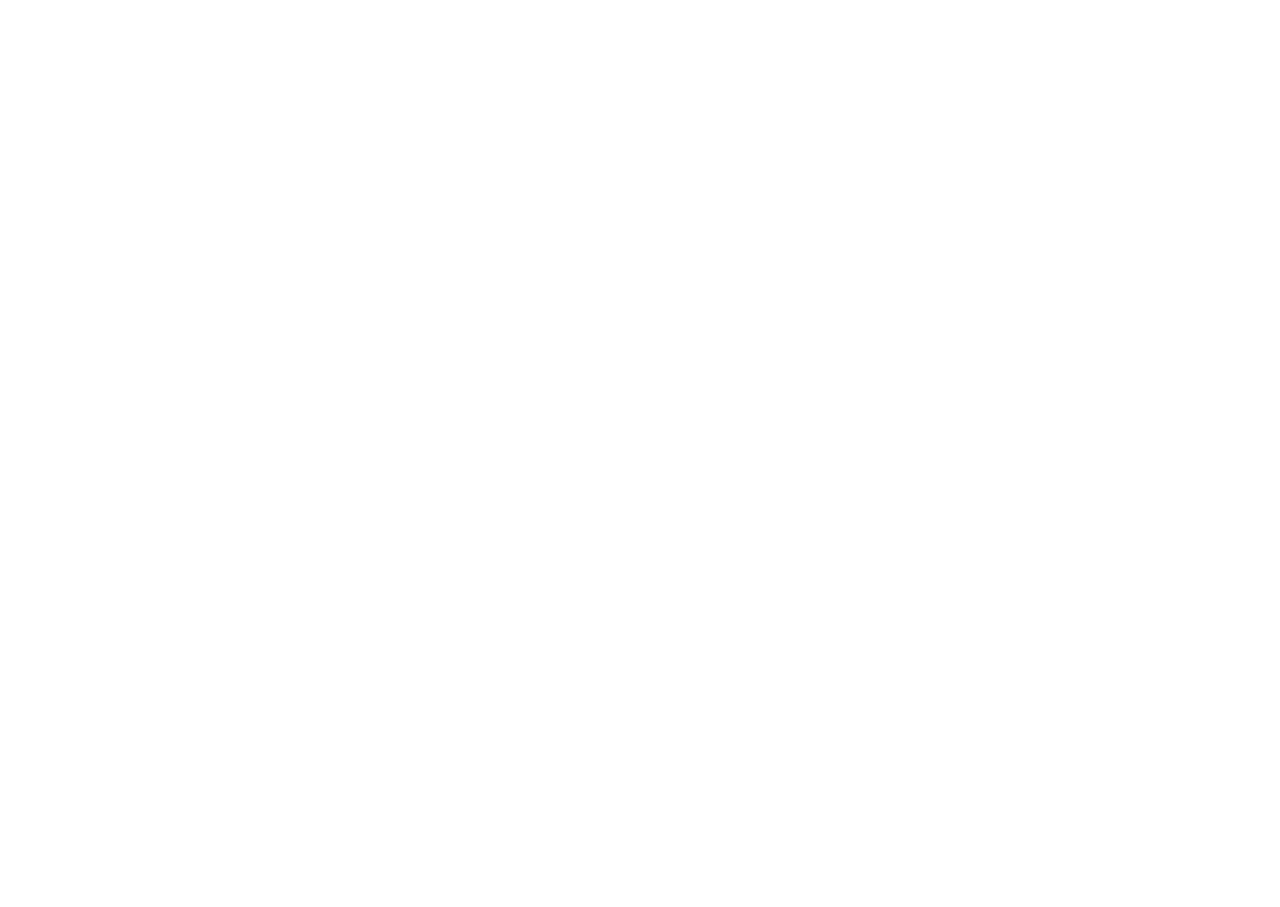
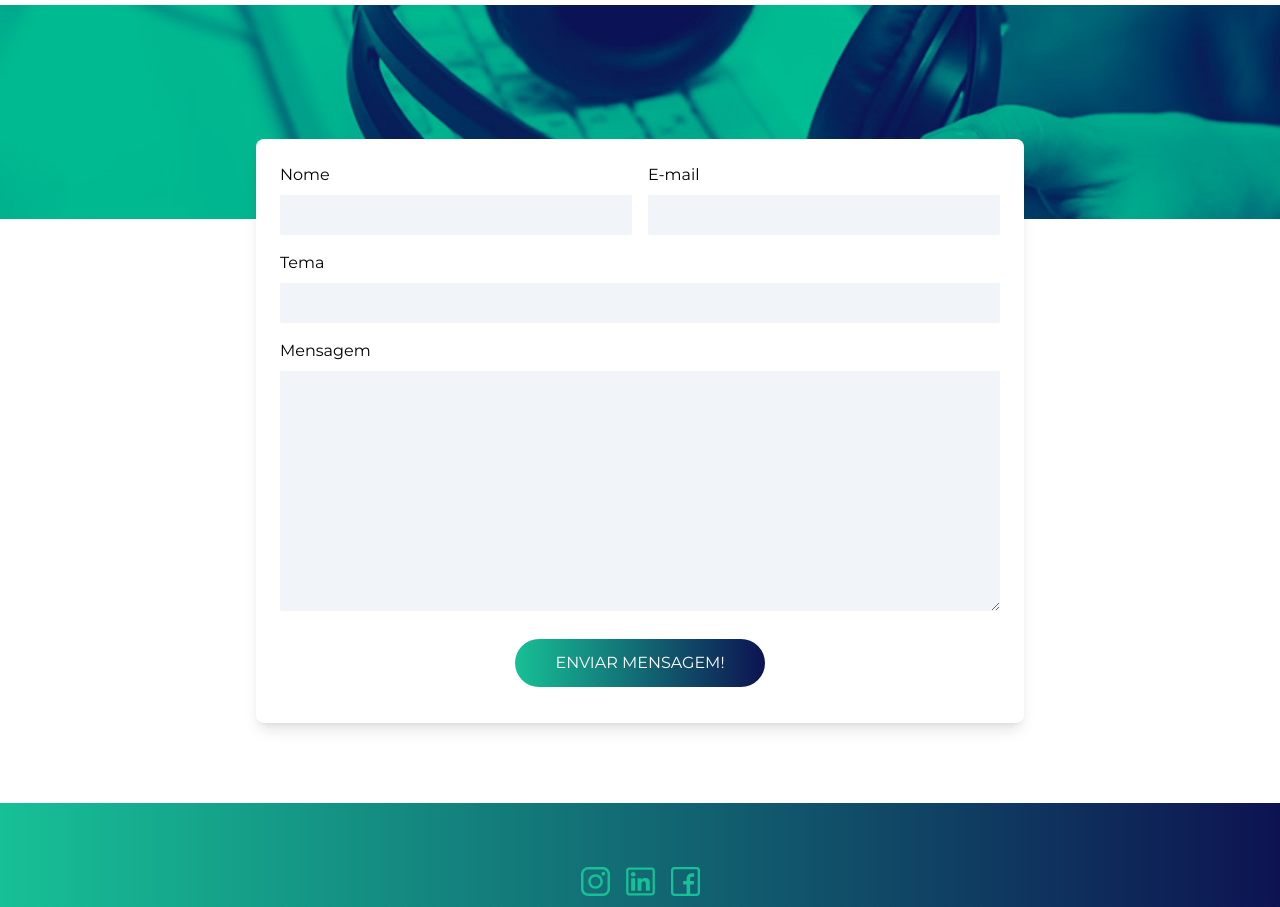
Before and after one commit to luixgabriel/Escola-do-Real, a Next.js app: page / in a window 1280 px wide. Shown: the part 1040-1947 px from the top of the page. Before the commit the page ends 988 px from the top, so only its background shows below. Built offline with nearby package versions, Linux system fonts and the light colour scheme.

Commit message:
feat: Adiciona a seção de Fale Conosco

```diff
--- a/src/app/page.tsx
+++ b/src/app/page.tsx
@@ -1,11 +1,13 @@
+import Banner from '@/components/Banner'
+import FaleConosco from '@/components/FaleConosco'
 import Navbar from '@/components/Navbar'
-import Banner from '@/components/banner'
 
 export default function Home() {
   return (
     <>
       <Navbar />
       <Banner />
+      <FaleConosco />
     </>
   )
 }
--- a/src/components/Banner.tsx
+++ b/src/components/Banner.tsx
@@ -2,7 +2,7 @@
 
 export default function Banner() {
   return (
-    <main className="flex h-[70vh] flex-col items-center justify-center bg-[url('/images/banners/main.png')] bg-cover bg-bottom py-32">
+    <main className="flex flex-col items-center justify-center bg-[url('/images/banners/main.png')] bg-cover bg-bottom py-32">
       <h1 className="mb-10 text-center text-6xl font-bold text-white">
         Escola do Real
       </h1>
--- /dev/null
+++ b/src/components/ButtonCTA.tsx
@@ -0,0 +1,7 @@
+export default function ButtonCTA({ children }: { children: string }) {
+  return (
+    <button className="m-auto block rounded-full bg-gradient-to-r from-green-500 to-blue-500 px-10 py-3 uppercase text-white">
+      {children}
+    </button>
+  )
+}
--- /dev/null
+++ b/src/components/FaleConosco.tsx
@@ -0,0 +1,64 @@
+import Image from 'next/image'
+import ButtonCTA from './ButtonCTA'
+import SectionTitle from './SectionTitle'
+
+export default function FaleConosco() {
+  return (
+    <section id="fale-conosco" className="my-20">
+      <SectionTitle icon="/icons/talk.svg">Fale Conosco</SectionTitle>
+      <Image
+        className="w-full"
+        src={'/images/banners/headphone.png'}
+        alt="Banner da seção Fale Conosco"
+        width={1440}
+        height={240}
+      />
+      <form className="relative mx-auto -mt-20 grid w-3/5 grid-cols-2 gap-4 rounded-lg bg-white p-6 shadow-lg">
+        <label className="flex flex-col gap-2" htmlFor="name">
+          Nome
+          <input
+            className="rounded-sm bg-slate-100 p-2"
+            type="text"
+            id="name"
+            required
+          />
+        </label>
+
+        <label className="flex flex-col gap-2" htmlFor="email">
+          E-mail{' '}
+          <input
+            className="rounded-sm bg-slate-100 p-2"
+            type="email"
+            id="email"
+            required
+          />
+        </label>
+
+        <label className="col-span-2 flex flex-col gap-2" htmlFor="subject">
+          Tema
+          <input
+            className="rounded-sm bg-slate-100 p-2"
+            id="subject"
+            type="text"
+            required
+          />
+        </label>
+
+        <label className="col-span-2 flex flex-col gap-2" htmlFor="message">
+          Mensagem
+          <textarea
+            className="rounded-sm bg-slate-100"
+            name="message"
+            id="message"
+            cols={30}
+            rows={10}
+            required
+          ></textarea>
+        </label>
+        <div className="col-span-2 my-3">
+          <ButtonCTA>Enviar Mensagem!</ButtonCTA>
+        </div>
+      </form>
+    </section>
+  )
+}
--- a/src/components/Footer.tsx
+++ b/src/components/Footer.tsx
@@ -2,7 +2,7 @@
 
 export default function Footer() {
   return (
-    <footer className=" bg-gradient-to-r from-green-500 to-blue-500 pb-7 pt-16">
+    <footer className="bg-gradient-to-r from-green-500 to-blue-500 pb-7 pt-16">
       <div className="flex justify-center gap-4">
         <Image
           width={29}
```
